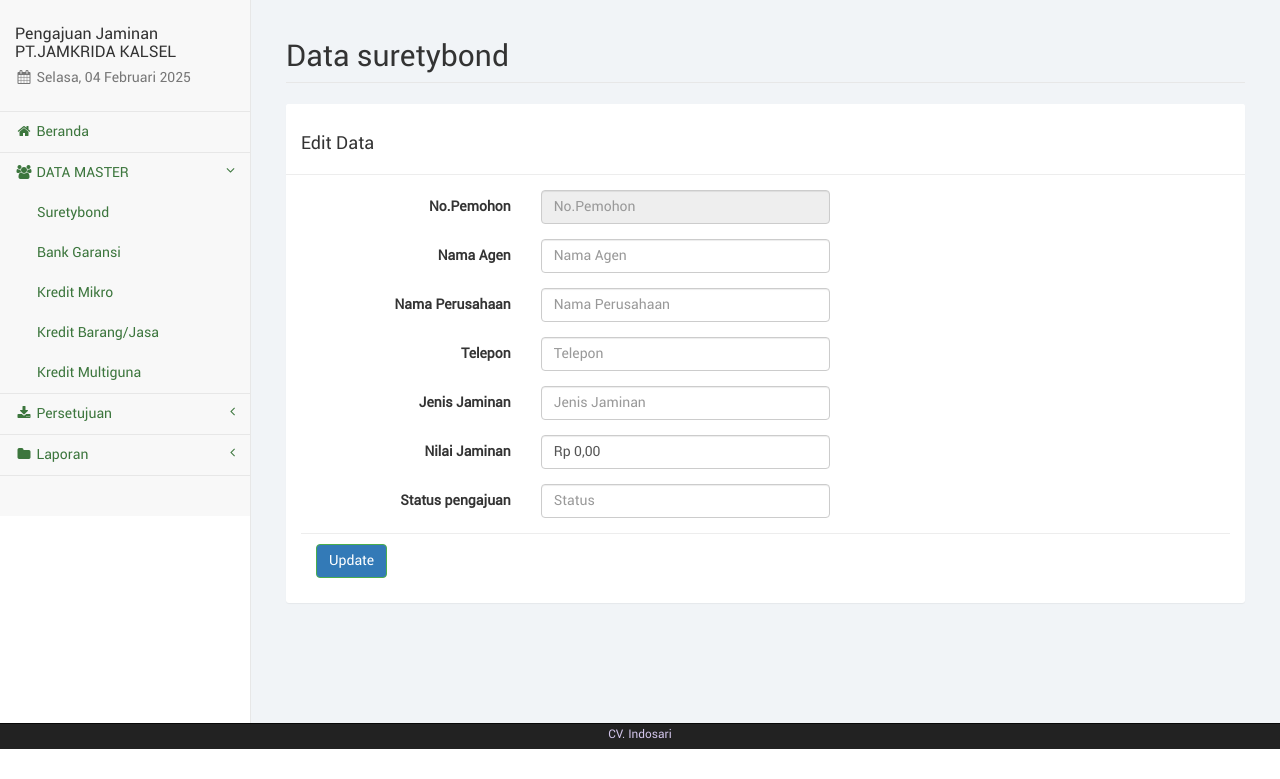
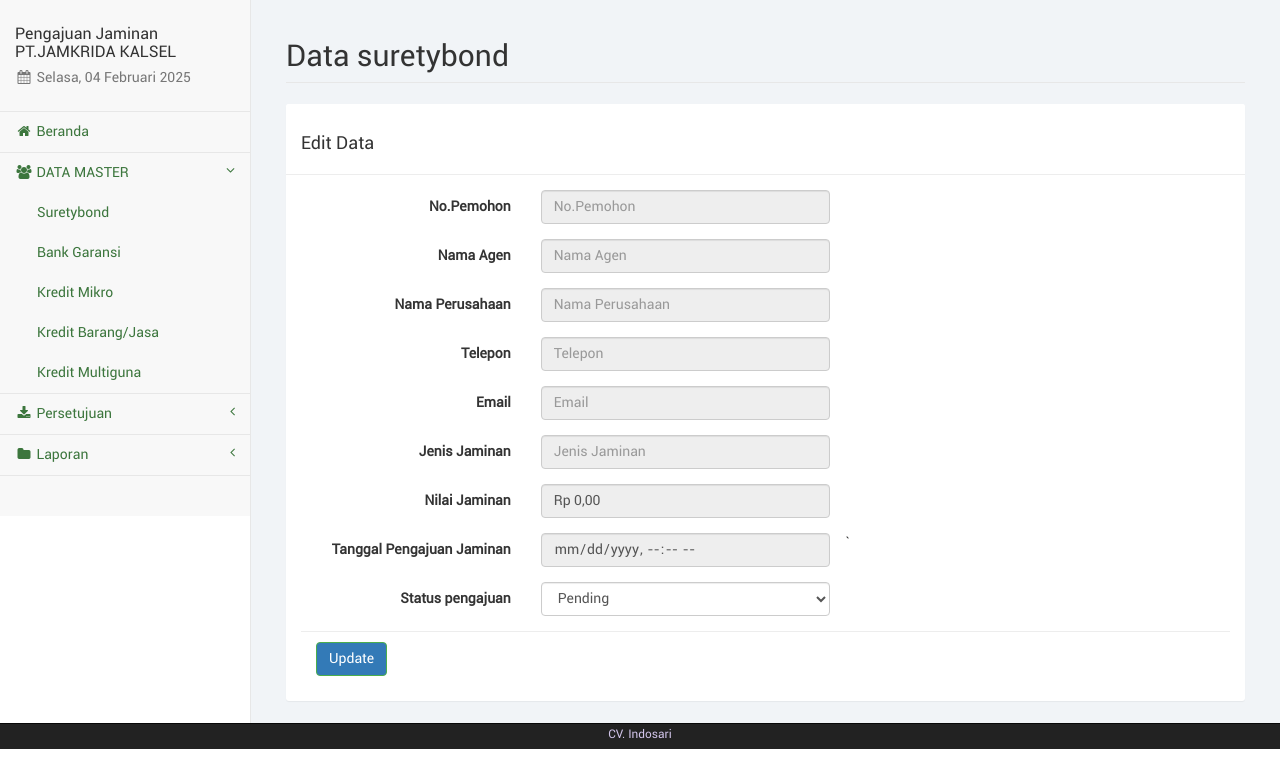
Before and after one commit to yudhistiaR/jamkrida_kalsel, a PHP site: page /suretybond_edit.php in a window 1280 px wide. Shown: the part 51-830 px from the top of the page. Run offline with PHP 8.4, Linux system fonts and the light colour scheme; a user stored in the database is signed in; data comes from the database, SQL or seed files in the repository; data that the repository does not hold is empty.

Commit message:
crud suretybond
suretybond done (admin)

```diff
--- a/suretybond_detail.php
+++ b/suretybond_detail.php
@@ -12,8 +12,8 @@ if ($_GET) {
           pengajuan_jaminan.id AS id_pengajuan,
           user.username AS nama_user,
           user.email,
+          user.telp_emp,
           jaminan.id,
-          jaminan.no_telp,
           jaminan.nama_agen,
           jaminan.nama_perusahaan,
           jaminan.jenis_jaminan,
@@ -78,7 +78,7 @@ if ($_GET) {
         <tr>
           <td width="20%"><b>Telepon</b></td>
           <td width="2%"><b>:</b></td>
-          <td width="78%"><?php echo $result['no_telp']; ?></td>
+          <td width="78%"><?php echo $result['telp_emp']; ?></td>
         </tr>
         <tr>
           <td colspan="3">&nbsp;</td>
@@ -117,7 +117,7 @@ if ($_GET) {
           <td colspan="3">&nbsp;</td>
         </tr>
         <tr>
-          <td width="20%"><b>Tanggal di setujui</b></td>
+          <td width="20%"><b>Tanggal Perubahan</b></td>
           <td width="2%"><b>:</b></td>
           <td width="78%"><?php echo format_tanggal($result['update_at']); ?></td>
         </tr>
--- a/suretybond_edit.php
+++ b/suretybond_edit.php
@@ -9,17 +9,17 @@ if (isset($_GET['id'])) {
           user.username AS nama_user,
           user.email,
           user.telp_emp,
-                          jaminan.id,
+          jaminan.id AS no_pemohon,
           jaminan.nama_agen,
           jaminan.nama_perusahaan,
           jaminan.jenis_jaminan,
           jaminan.nilai_jaminan,
-                          admin.nama_adm,
-                          pengajuan_jaminan.status
+          pengajuan_jaminan.status,
+          pengajuan_jaminan.create_at
         FROM pengajuan_jaminan
         JOIN user ON pengajuan_jaminan.user_id = user.id
         JOIN jaminan ON pengajuan_jaminan.jaminan_id = jaminan.id
-                        JOIN admin ON pengajuan_jaminan.admin_id = admin.id_adm
+        LEFT JOIN admin ON pengajuan_jaminan.admin_id = admin.id_adm
         WHERE pengajuan_jaminan.id = '$id'
         ORDER BY pengajuan_jaminan.id ASC";
   $ress = mysqli_query($conn, $sql);
@@ -56,43 +56,59 @@ include("layout_top.php");
               <div class="form-group">
                 <label class="control-label col-sm-3">No.Pemohon</label>
                 <div class="col-sm-4">
-                  <input type="text" name="id" class="form-control" placeholder="No.Pemohon" value="<?php echo $data['id'] ?>" readonly>
+                  <input type="text" name="id" class="form-control" placeholder="No.Pemohon" value="<?php echo $data['id_pengajuan'] ?>" readonly>
                 </div>
               </div>
               <div class="form-group">
                 <label class="control-label col-sm-3">Nama Agen</label>
                 <div class="col-sm-4">
-                  <input type="text" name="nama_agen" class="form-control" placeholder="Nama Agen" value="<?php echo $data['nama_agen'] ?>" required>
+                  <input type="text" name="nama_agen" class="form-control" placeholder="Nama Agen" value="<?php echo $data['nama_agen'] ?>" readonly>
                 </div>
               </div>
               <div class="form-group">
                 <label class="control-label col-sm-3">Nama Perusahaan</label>
                 <div class="col-sm-4">
-                  <input type="text" name="nama_perusahaan" class="form-control" placeholder="Nama Perusahaan" value="<?php echo $data['nama_perusahaan'] ?>" required>
+                  <input type="text" name="nama_perusahaan" class="form-control" placeholder="Nama Perusahaan" value="<?php echo $data['nama_perusahaan'] ?>" readonly>
                 </div>
               </div>
               <div class="form-group">
                 <label class="control-label col-sm-3">Telepon</label>
                 <div class="col-sm-4">
-                  <input type="number" name="telp_emp" min="0" class="form-control" placeholder="Telepon" value="<?php echo $data['telp_emp'] ?>" required>
+                  <input type="number" name="telp_emp" min="0" class="form-control" placeholder="Telepon" value="<?php echo $data['telp_emp'] ?>" readonly>
+                </div>
+              </div>
+              <div class="form-group">
+                <label class="control-label col-sm-3">Email</label>
+                <div class="col-sm-4">
+                  <input type="email" name="email" class="form-control" placeholder="Email" value="<?php echo $data['email'] ?>" readonly>
                 </div>
               </div>
               <div class="form-group">
                 <label class="control-label col-sm-3">Jenis Jaminan</label>
                 <div class="col-sm-4">
-                  <input type="text" name="jenis_jaminan" class="form-control" placeholder="Jenis Jaminan" value="<?php echo $data['jenis_jaminan'] ?>" required>
+                  <input type="text" name="jenis_jaminan" class="form-control" placeholder="Jenis Jaminan" value="<?php echo $data['jenis_jaminan'] ?>" readonly>
                 </div>
               </div>
               <div class="form-group">
                 <label class="control-label col-sm-3">Nilai Jaminan</label>
                 <div class="col-sm-4">
-                  <input type="text" name="nilai_jaminan" class="form-control" placeholder="Nilai Jaminan" value="<?php echo formatRupiah($data['nilai_jaminan']) ?>" required>
+                  <input type="text" name="nilai_jaminan" class="form-control" placeholder="Nilai Jaminan" value="<?php echo formatRupiah($data['nilai_jaminan']) ?>" readonly>
+                </div>
+              </div>
+              <div class="form-group">
+                <label class="control-label col-sm-3">Tanggal Pengajuan Jaminan</label>`
+                <div class="col-sm-4">
+                  <input type="datetime-local" name="create_at" class="form-control" value="<?php echo $data['create_at'] ?>" readonly>
                 </div>
               </div>
               <div class="form-group">
                 <label class="control-label col-sm-3">Status pengajuan</label>
                 <div class="col-sm-4">
-                  <input type="text" name="status" class="form-control" placeholder="Status" value="<?php echo $data['status'] ?>" required>
+                  <select name="status" class="form-control" required>
+                    <option value="Pending" <?php echo ($data['status'] == 'Pending') ? 'selected' : ''; ?>>Pending</option>
+                    <option value="Di Setujui" <?php echo ($data['status'] == 'Di Setujui') ? 'selected' : ''; ?>>Di Setujui</option>
+                    <option value="Di Tolak" <?php echo ($data['status'] == 'Di Tolak') ? 'selected' : ''; ?>>Di Tolak</option>
+                  </select>
                 </div>
               </div>
               <div class="panel-footer">
```
Also changed, not shown: action/suretybond_hapus.php (+7 -6 lines), suretybond.php (+4 -3 lines), suretybond_update.php (+20 -20 lines), README.md (deleted). Lines whose indentation alone changed are shown as unchanged.
